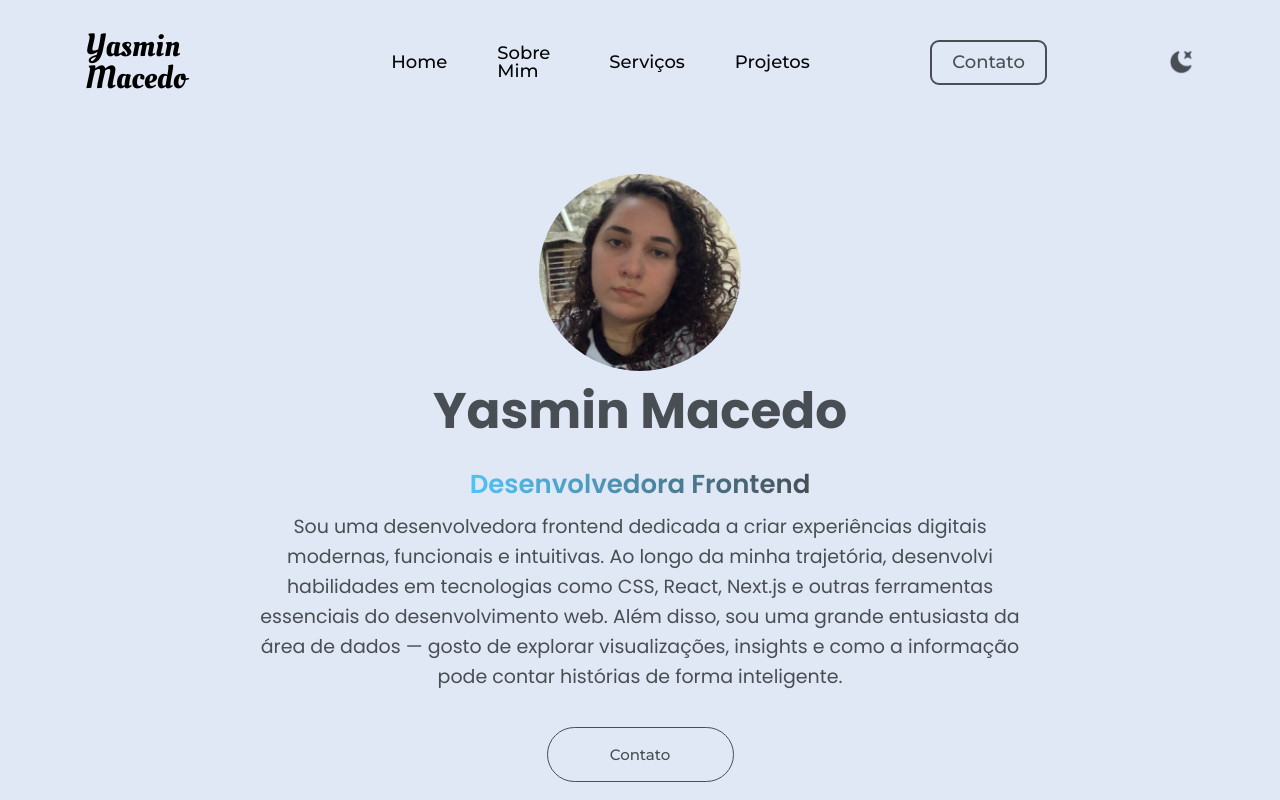
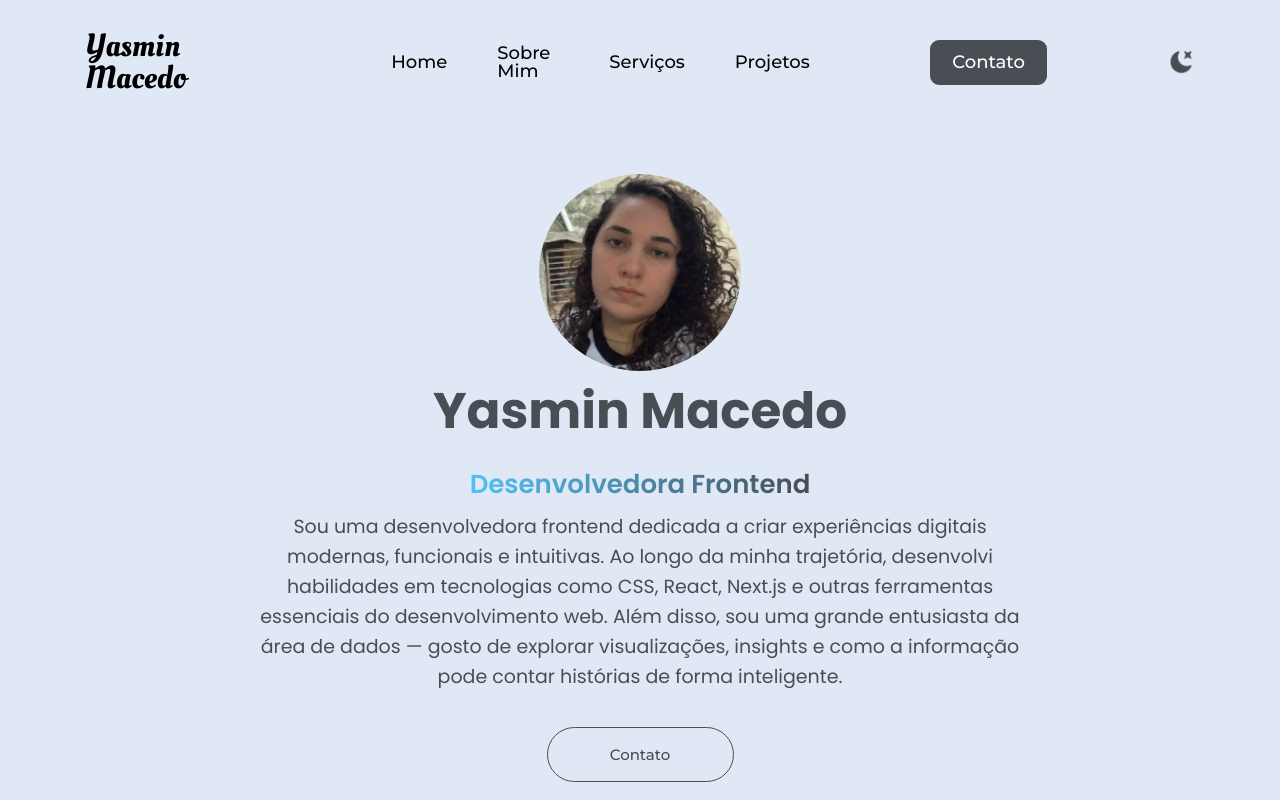
Before and after one commit to yasminmcedo11/portfolio, a Next.js app: page / in a window 1280 px wide. In both pictures the pointer is over the button 988 px from the left and 62 px from the top of the page. Shown: the top 800 px of the page. Built offline with nearby package versions, Linux system fonts and the light colour scheme; no server answers.

Commit message:
feat: adicionando efeitos de hover

```diff
--- a/src/components/Buttons/ContactButtons/styles.module.css
+++ b/src/components/Buttons/ContactButtons/styles.module.css
@@ -12,4 +12,9 @@
     letter-spacing: 0%;
     cursor: pointer;
     background-color: transparent;
+
+    &:hover {
+        background-color: #484E53;
+        color: white;
+    }
 }
--- a/src/components/Forms/styles.module.css
+++ b/src/components/Forms/styles.module.css
@@ -76,6 +76,12 @@
     line-height: 150%;
     letter-spacing: 0%;
     cursor: pointer;
+
+    &:hover {
+        background-color: white;
+        color: #484E53;
+        border: 2px solid #484E53;
+    }
 }
 
 @media (max-width: 500px) {
--- a/src/components/Header/styles.module.css
+++ b/src/components/Header/styles.module.css
@@ -39,6 +39,12 @@
     font-weight: 500;
     line-height: 100%;
     letter-spacing: 0%;
+
+    &:hover{
+        padding-bottom: 3px;
+        border-bottom: 4px solid black;
+        transition: border-color 0.3s ease;
+    }
 }
 
 .contato {
```
